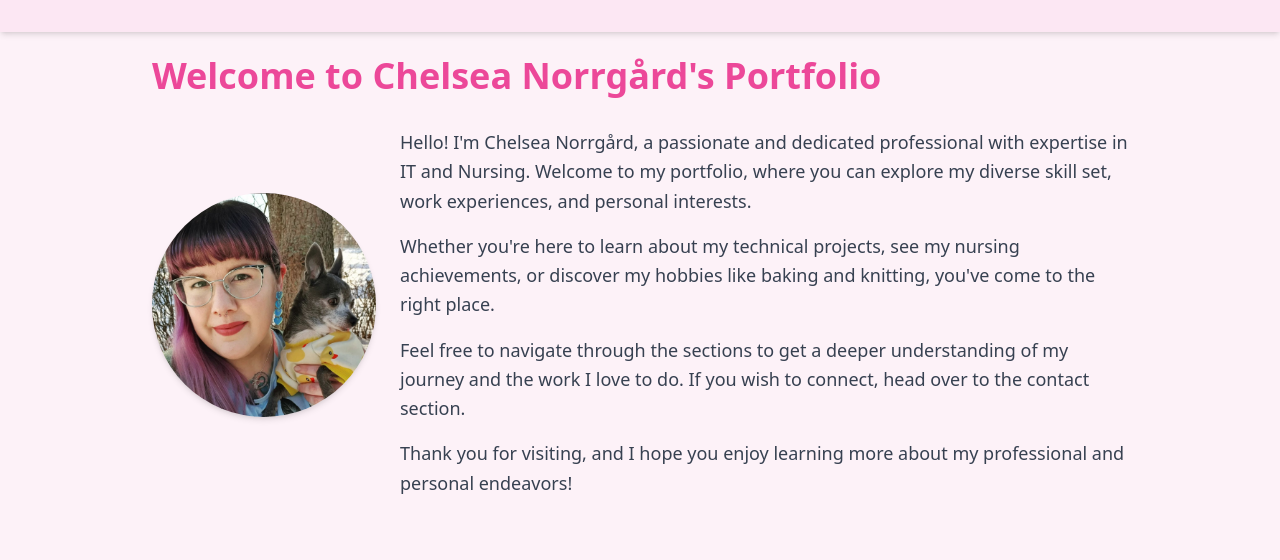
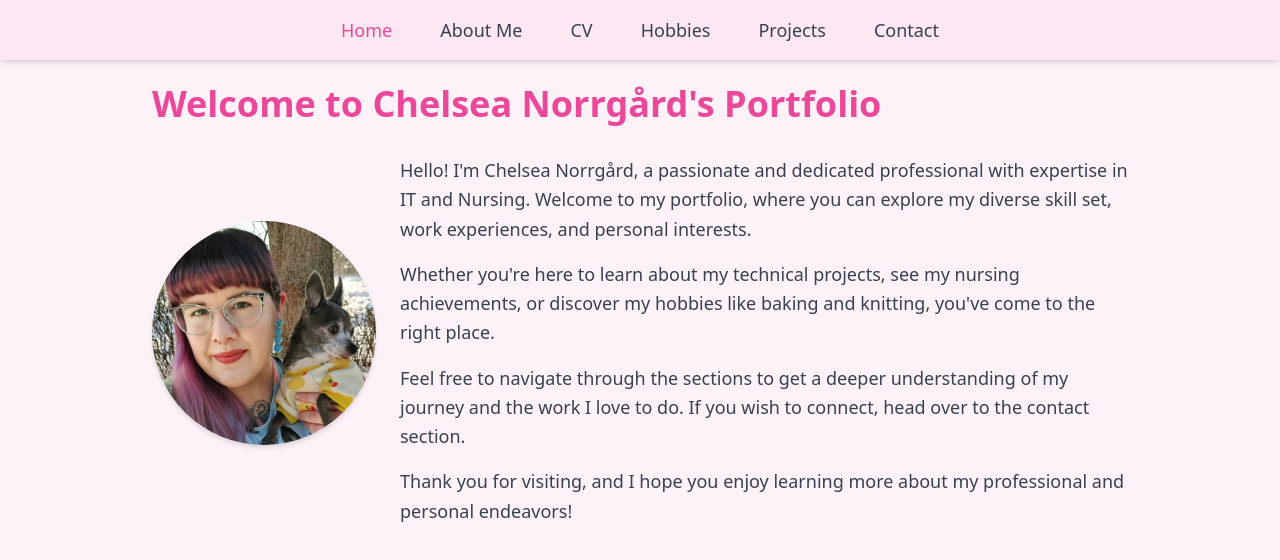
Before and after one commit to chelseanorrgard/chelsea-portfolio, a React (Create React App) app: page / in a window 1280 px wide. Shown: the top 560 px of the page. Built offline with nearby package versions, Linux system fonts and the light colour scheme.

Commit message:
Fix: Adjusted mobile menu positioning and ensured desktop menu visibility

```diff
--- a/src/components/NavBar.js
+++ b/src/components/NavBar.js
@@ -9,7 +9,7 @@ const NavBar = () => {
   };
 
   return (
-    <nav className="bg-pink-100 p-4 shadow-md relative">
+    <nav className="bg-pink-100 p-4 shadow-md">
       {/* Hamburger Button and Menu Text */}
       <div className="md:hidden flex items-center justify-end space-x-4">
         <span className="text-xl font-bold text-gray-700">Menu</span>
@@ -20,38 +20,69 @@ const NavBar = () => {
         </button>
       </div>
 
-      {/* Mobile Menu */}
-      <ul
-        className={`absolute right-0 top-full mt-2 w-48 bg-pink-100 shadow-lg rounded-lg ${isMobileMenuOpen ? 'block' : 'hidden'}`}
-        style={{ zIndex: 1000 }}
-      >
+      {/* Desktop Menu */}
+      <ul className="hidden md:flex md:justify-center space-x-12">
         <li>
-          <NavLink to="/" className={({ isActive }) => isActive ? "block px-4 py-2 text-lg text-pink-500" : "block px-4 py-2 text-lg text-gray-700 hover:text-pink-500"}>
+          <NavLink to="/" className={({ isActive }) => isActive ? "text-lg text-pink-500" : "text-lg text-gray-700 hover:text-pink-500"}>
             Home
           </NavLink>
         </li>
         <li>
-          <NavLink to="/about" className={({ isActive }) => isActive ? "block px-4 py-2 text-lg text-pink-500" : "block px-4 py-2 text-lg text-gray-700 hover:text-pink-500"}>
+          <NavLink to="/about" className={({ isActive }) => isActive ? "text-lg text-pink-500" : "text-lg text-gray-700 hover:text-pink-500"}>
             About Me
           </NavLink>
         </li>
         <li>
-          <NavLink to="/cv" className={({ isActive }) => isActive ? "block px-4 py-2 text-lg text-pink-500" : "block px-4 py-2 text-lg text-gray-700 hover:text-pink-500"}>
+          <NavLink to="/cv" className={({ isActive }) => isActive ? "text-lg text-pink-500" : "text-lg text-gray-700 hover:text-pink-500"}>
             CV
           </NavLink>
         </li>
         <li>
-          <NavLink to="/hobbies" className={({ isActive }) => isActive ? "block px-4 py-2 text-lg text-pink-500" : "block px-4 py-2 text-lg text-gray-700 hover:text-pink-500"}>
+          <NavLink to="/hobbies" className={({ isActive }) => isActive ? "text-lg text-pink-500" : "text-lg text-gray-700 hover:text-pink-500"}>
             Hobbies
           </NavLink>
         </li>
         <li>
-          <NavLink to="/projects" className={({ isActive }) => isActive ? "block px-4 py-2 text-lg text-pink-500" : "block px-4 py-2 text-lg text-gray-700 hover:text-pink-500"}>
+          <NavLink to="/projects" className={({ isActive }) => isActive ? "text-lg text-pink-500" : "text-lg text-gray-700 hover:text-pink-500"}>
             Projects
           </NavLink>
         </li>
         <li>
-          <NavLink to="/contact" className={({ isActive }) => isActive ? "block px-4 py-2 text-lg text-pink-500" : "block px-4 py-2 text-lg text-gray-700 hover:text-pink-500"}>
+          <NavLink to="/contact" className={({ isActive }) => isActive ? "text-lg text-pink-500" : "text-lg text-gray-700 hover:text-pink-500"}>
+            Contact
+          </NavLink>
+        </li>
+      </ul>
+
+      {/* Mobile Menu */}
+      <ul className={`md:hidden absolute top-16 right-0 bg-pink-100 shadow-md p-4 w-48 space-y-4 ${isMobileMenuOpen ? 'block' : 'hidden'}`}>
+        <li>
+          <NavLink to="/" className={({ isActive }) => isActive ? "text-lg text-pink-500" : "text-lg text-gray-700 hover:text-pink-500"}>
+            Home
+          </NavLink>
+        </li>
+        <li>
+          <NavLink to="/about" className={({ isActive }) => isActive ? "text-lg text-pink-500" : "text-lg text-gray-700 hover:text-pink-500"}>
+            About Me
+          </NavLink>
+        </li>
+        <li>
+          <NavLink to="/cv" className={({ isActive }) => isActive ? "text-lg text-pink-500" : "text-lg text-gray-700 hover:text-pink-500"}>
+            CV
+          </NavLink>
+        </li>
+        <li>
+          <NavLink to="/hobbies" className={({ isActive }) => isActive ? "text-lg text-pink-500" : "text-lg text-gray-700 hover:text-pink-500"}>
+            Hobbies
+          </NavLink>
+        </li>
+        <li>
+          <NavLink to="/projects" className={({ isActive }) => isActive ? "text-lg text-pink-500" : "text-lg text-gray-700 hover:text-pink-500"}>
+            Projects
+          </NavLink>
+        </li>
+        <li>
+          <NavLink to="/contact" className={({ isActive }) => isActive ? "text-lg text-pink-500" : "text-lg text-gray-700 hover:text-pink-500"}>
             Contact
           </NavLink>
         </li>
```
